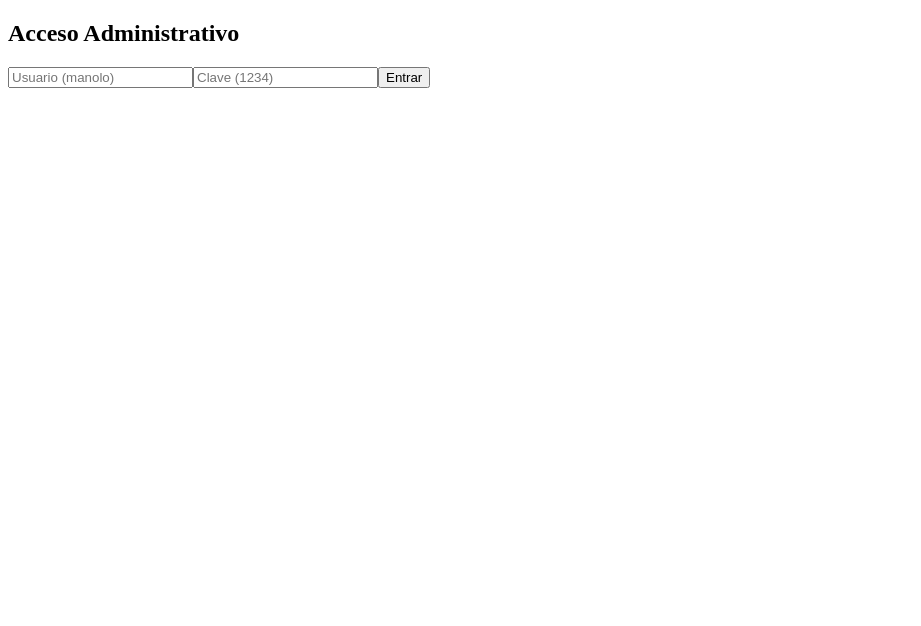
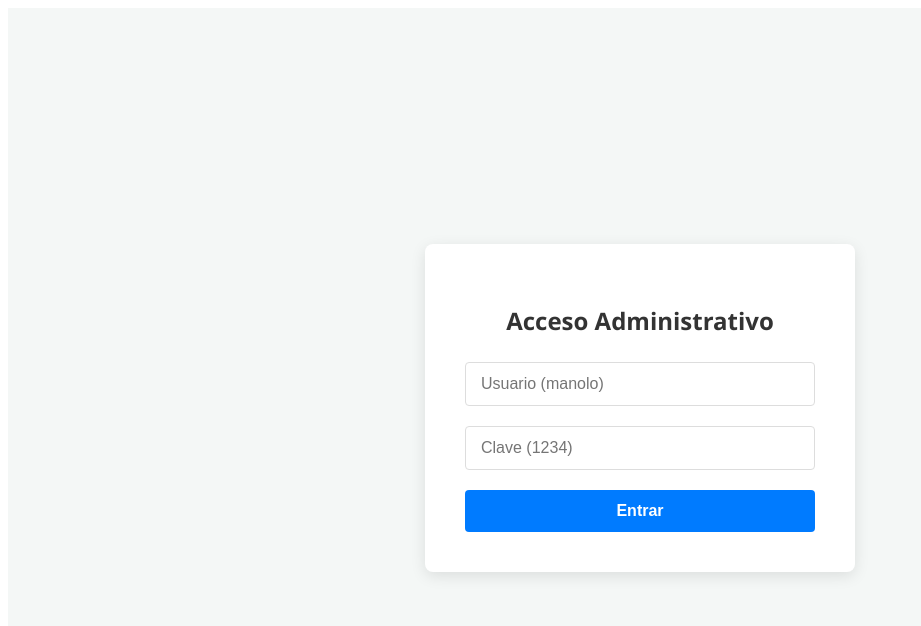
Before and after one commit to juanZz20/PruebaTecnicaFront, a React (Vite) app: page / in a window 1280 px wide. Shown: the top 626 px of the page, without its empty margins (0-921 px from the left). Built offline with nearby package versions, Linux system fonts and the light colour scheme.

Commit message:
diseño al login

```diff
--- /dev/null
+++ b/src/login.css
@@ -0,0 +1,68 @@
+/* Login.css */
+
+/* Contenedor principal para centrar todo en la pantalla */
+.login-container {
+  display: flex;
+  justify-content: center;
+  align-items: center;
+  min-height: 100vh;
+  background-color: #f4f7f6; /* Un gris muy claro y profesional */
+  font-family: 'Segoe UI', Tahoma, Geneva, Verdana, sans-serif;
+}
+
+/* La tarjeta del login */
+.login-box {
+  background: white;
+  padding: 40px;
+  border-radius: 8px;
+  box-shadow: 0 4px 15px rgba(0, 0, 0, 0.1);
+  width: 100%;
+  max-width: 350px;
+  text-align: center;
+}
+
+.login-box h2 {
+  margin-bottom: 25px;
+  color: #333;
+  font-size: 24px;
+  font-weight: 600;
+}
+
+/* Estilo para los inputs */
+.login-box input {
+  width: 100%;
+  padding: 12px 15px;
+  margin-bottom: 20px;
+  border: 1px solid #ddd;
+  border-radius: 4px;
+  box-sizing: border-box; /* Importante para que el padding no ensanche el input */
+  font-size: 16px;
+  transition: border-color 0.3s ease;
+}
+
+.login-box input:focus {
+  outline: none;
+  border-color: #007bff; /* Azul clásico al hacer clic */
+}
+
+/* Estilo para el botón */
+.login-box button {
+  width: 100%;
+  padding: 12px;
+  background-color: #007bff;
+  color: white;
+  border: none;
+  border-radius: 4px;
+  font-size: 16px;
+  font-weight: bold;
+  cursor: pointer;
+  transition: background-color 0.3s ease;
+}
+
+.login-box button:hover {
+  background-color: #0056b3;
+}
+
+.login-box button:active {
+  transform: scale(0.98);
+}
--- a/src/login.jsx
+++ b/src/login.jsx
@@ -1,5 +1,6 @@
 import React, { useState } from 'react';
 import { apiService } from './services/api';
+import './Login.css';
 
 const Login = ({ alLoguear }) => {
     const [credenciales, setCredenciales] = useState({ Nombre: '', Cedula: '' });
@@ -28,6 +29,7 @@ const Login = ({ alLoguear }) => {
     };
 
     return (
+        <div className="login-container">
             <div className="login-box">
                 <h2>Acceso Administrativo</h2>
 
@@ -47,6 +49,7 @@ const Login = ({ alLoguear }) => {
 
                 <button onClick={entrar}>Entrar</button>
             </div>
+        </div>
     );
 };
 
```
Lines whose indentation alone changed are shown as unchanged.
